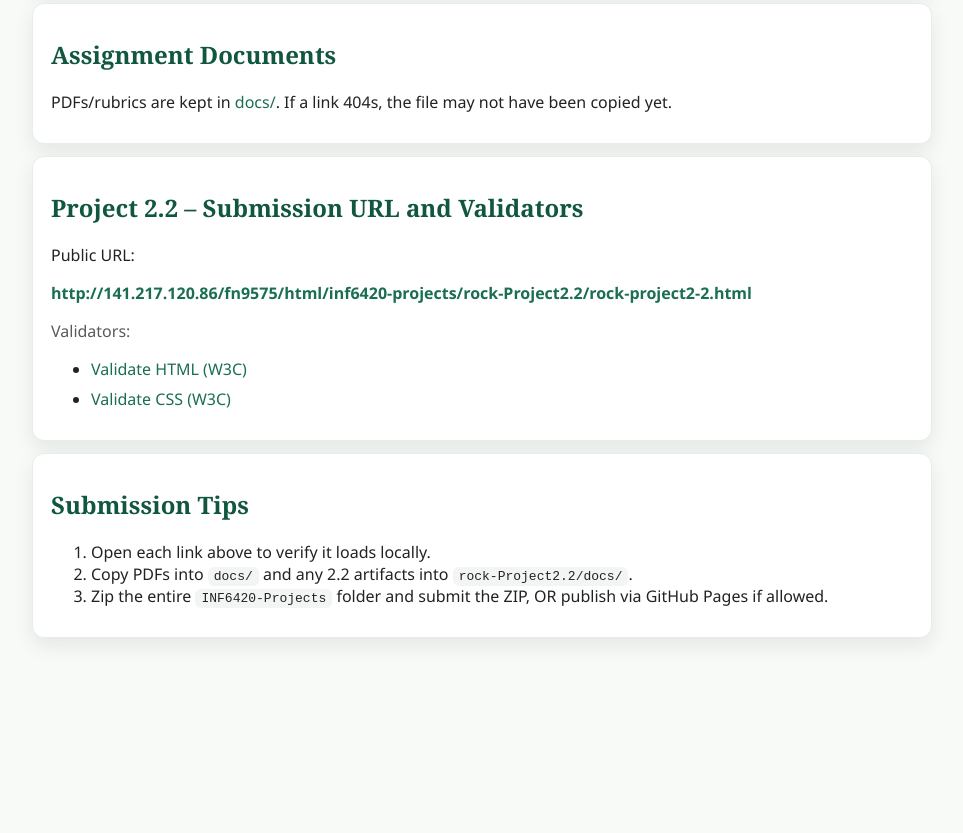
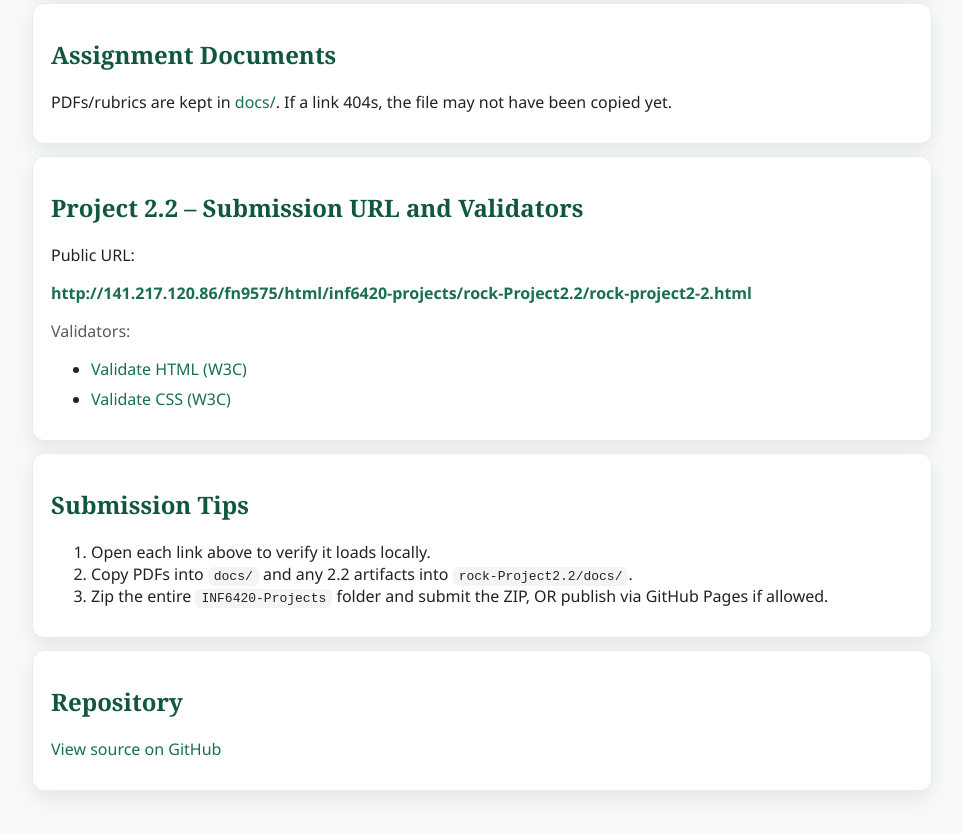
Before and after one commit to katierock01/inf6420-projects, a plain HTML site: page submission.html in a window 1280 px wide. Shown: the part 1354-2187 px from the top of the page, without its empty margins (158-1121 px from the left). Before the commit the page ends 2044 px from the top, so only its background shows below. Drawn offline with Linux system fonts and the light colour scheme.

Commit message:
docs: add quick repository link to submission page for convenience

```diff
--- a/submission.html
+++ b/submission.html
@@ -116,6 +116,11 @@
         <li>Zip the entire <code>INF6420-Projects</code> folder and submit the ZIP, OR publish via GitHub Pages if allowed.</li>
       </ol>
     </section>
+
+    <section class="card">
+      <h2>Repository</h2>
+      <p><a href="https://github.com/katierock01/inf6420-projects" target="_blank" rel="noopener">View source on GitHub</a></p>
+    </section>
   </main>
 
   <script>
```
